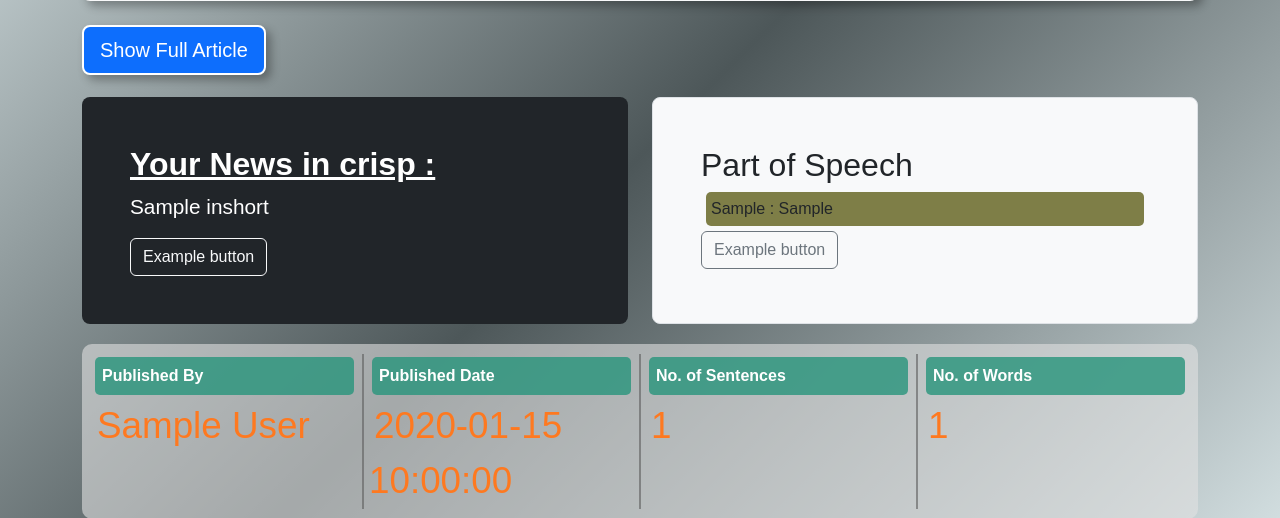
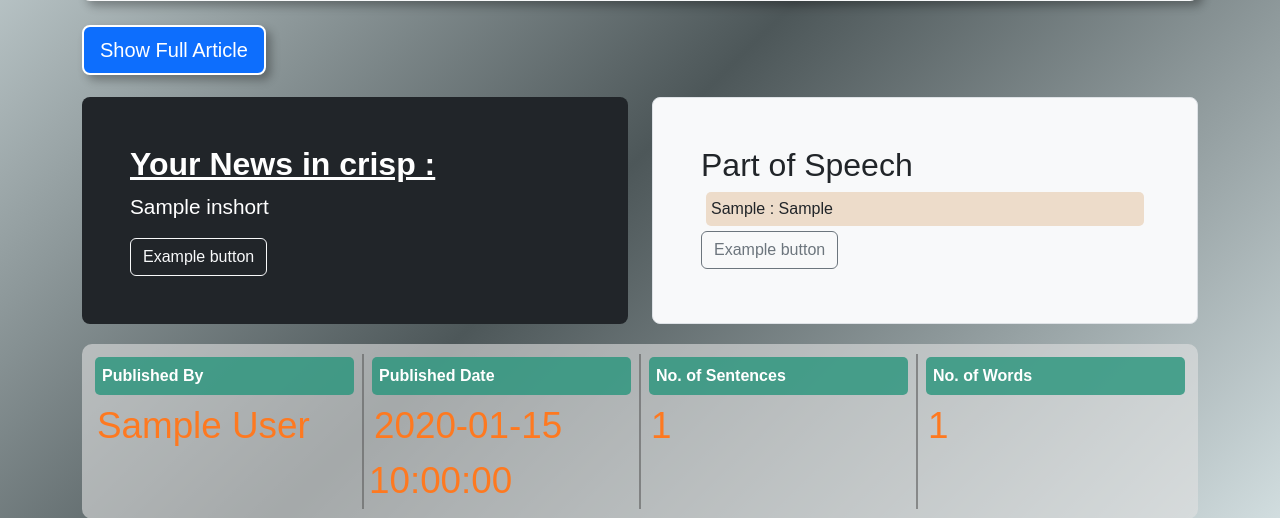
Before and after one commit to harzrawat/News-Analysis, a Flask app: template templates/dashboard.html in a window 1280 px wide. Shown: the part 294-812 px from the top of the page. Run offline with Flask 3, Linux system fonts and the light colour scheme; the template is opened without the code that fills it: most values are stand-ins (such as "Sample title", 1, 10 or a date in 2020); some libraries are stand-ins or nearby versions.

Commit message:
Update dashboard.html

```diff
--- a/templates/dashboard.html
+++ b/templates/dashboard.html
@@ -211,7 +211,7 @@
                 <div class="h-100 p-5 bg-body-tertiary border rounded-3">
                   <h2>Part of Speech </h2>
                   {% for i,j in pos_tag_freq1.items() %}
-                  <div style="border-radius: 5px;background-color: rgb(126, 126, 71); padding: 5px; margin: 5px;" class="upos">{{i}} : {{j}}</div>
+                  <div style="border-radius: 5px;background-color: rgb(237, 220, 202); padding: 5px; margin: 5px;" class="upos">{{i}} : {{j}}</div>
                   {% endfor %}
                   <button class="btn btn-outline-secondary" type="button">Example button</button>
                 </div>
```
